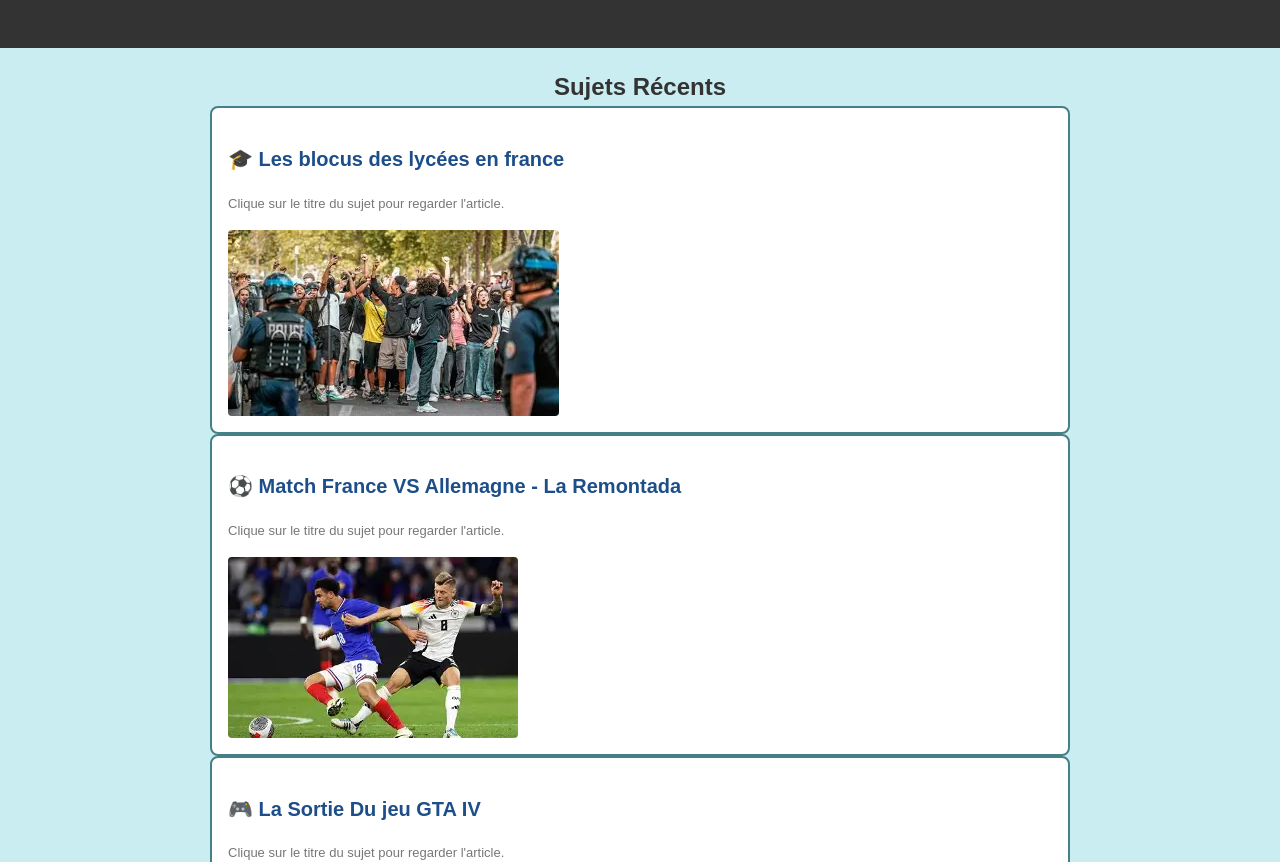
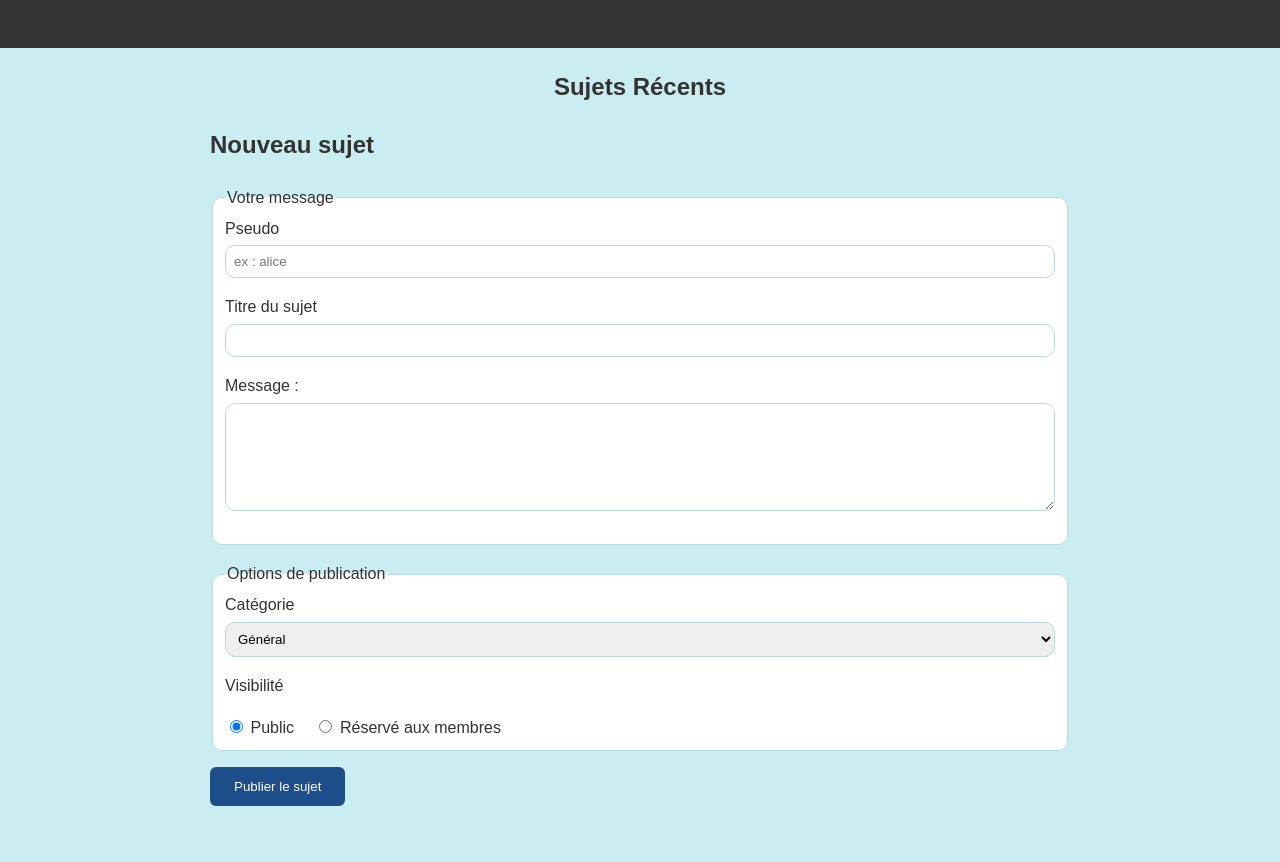
Before and after one commit to mathys45623/miniforum, a plain HTML site: page index.html in a window 1280 px wide. Shown: the part 86-948 px from the top of the page. Drawn offline with Linux system fonts and the light colour scheme.

Commit message:
Page preparee : cartes en dur retirees, zone de message
Replaced 'article' with 'section' for better semantic structure and updated form attributes for validation.

```diff
--- a/index.html
+++ b/index.html
@@ -24,32 +24,13 @@
 </header>
 
 <main>
-            <article id="sujets">
+            <section id="sujets">
             <h2 class="liste-sujets">Sujets Récents</h2>
-            </article>
-                                        <article id="selection1" class="carte-sujet">
-                                            <h3><a href="sujets.html">🎓 Les blocus des lycées en france</a></h3>
-                                            <p>Clique sur le titre du sujet pour regarder l'article.</p>
-                                            <img src="photos/blocus.png" alt ="image rechauffement">
-                                        </article>
-
-
-                                        <article id="selection2" class="carte-sujet">
-                                            <h3><a href="sujets.html">⚽ Match France VS Allemagne - La Remontada</a></h3>
-                                            <p>Clique sur le titre du sujet pour regarder l'article.</p>
-                                            <img src="photos/foot.png" alt ="image ia">
-                                        </article>
-
-
-                                        <article id="selection3" class="carte-sujet">
-                                            <h3><a href="sujets.html">🎮 La Sortie Du jeu GTA IV</a></h3>
-                                            <p>Clique sur le titre du sujet pour regarder l'article.</p>
-                                            <img src="photos/gta.png" alt ="image exploration">
-                                        </article>
+            </section>
 
   <section>
       <h2>Nouveau sujet</h2>
-      <form action="/topics" method="post">
+      <form id="form-nouveaz-sujet "action="/topics" method="post" novalidate>
 
 
 
@@ -58,12 +39,15 @@
 
                 <label for="pseudo">Pseudo</label>
                 <input type="text" id="pseudo" name="pseudo" placeholder="ex : alice" required>
+                <p class="message-erreur" id="erreur-pseudo"></p>
 
                 <label for="titre">Titre du sujet</label>
                 <input type="text" id="titre" name="titre" maxlength="80" required>
+                <p class="message-erreur" id="erreur-titre"></p>
 
                 <label for="message">Message : </label>
                 <textarea id="message" name="message" rows="6" maxlength="500" required></textarea>
+                <p class="message-erreur" id="erreur-message"></p>
             </fieldset>
 
 
```
